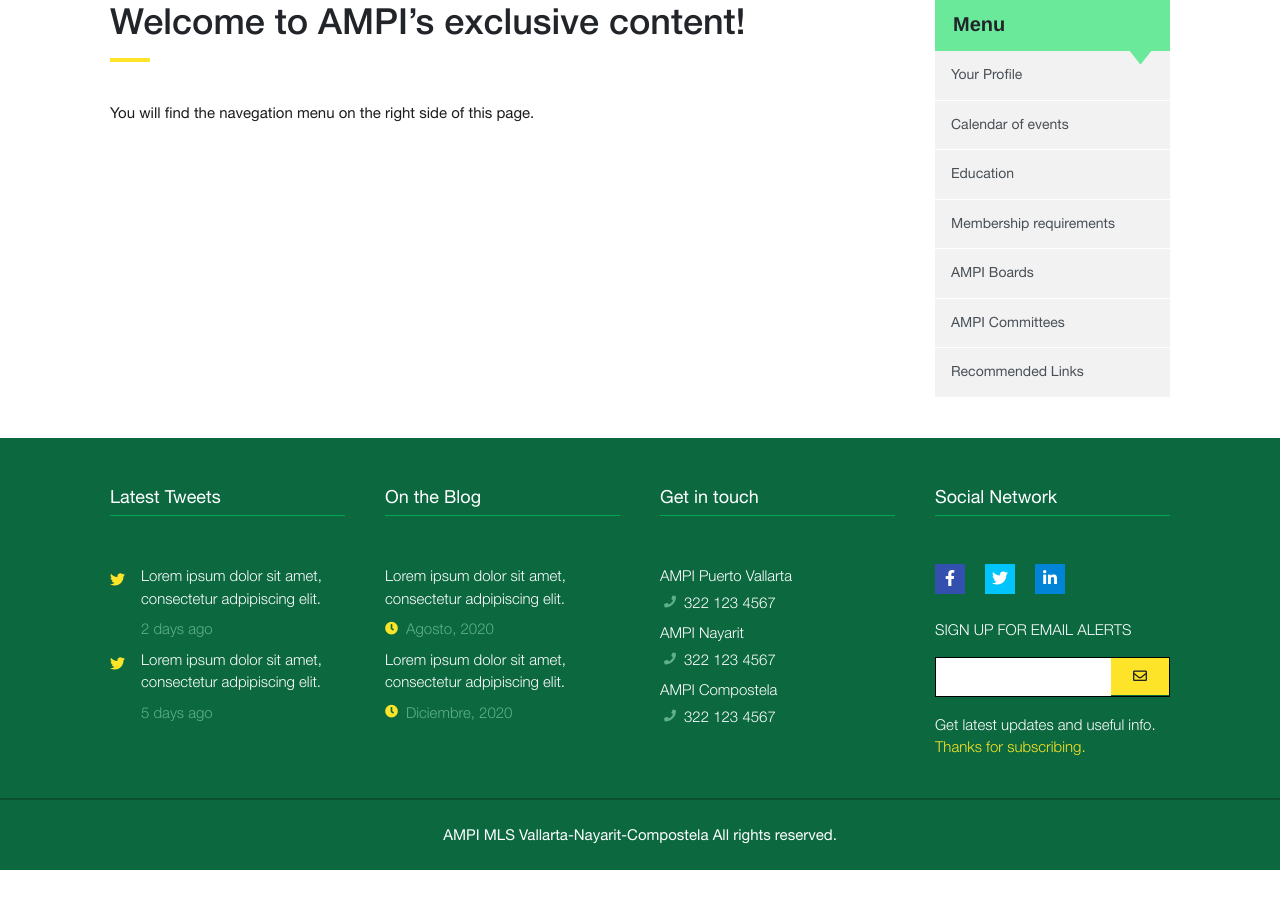
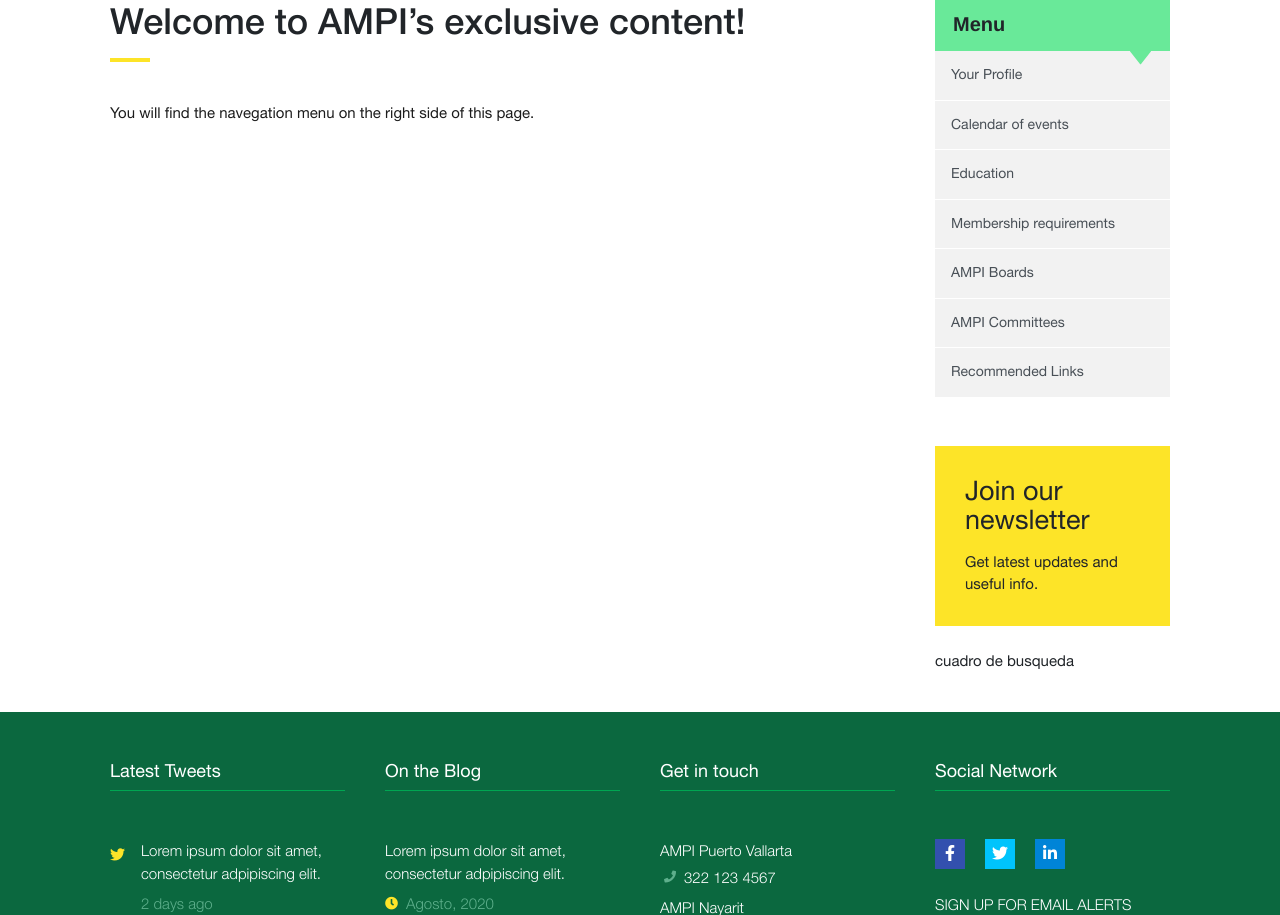
Before and after one commit to blakmetall/ampi, a PHP site: page /dist/members.html in a window 1280 px wide. Shown: the part 218-1133 px from the top of the page. Before the commit the page ends 1088 px from the top, so only its background shows below. Run offline with PHP 8.4, Linux system fonts and the light colour scheme; some libraries are stand-ins or nearby versions.

Commit message:
bloque de newsletter de sidebar 80%

```diff
--- a/dist/members.html
+++ b/dist/members.html
@@ -176,6 +176,10 @@
 
             <!-- main sidebar -->
             <div class="app-page-sidebar-container">
+
+                <div class="row no-gutters">
+                    <!-- sidebar menu -->
+                    <div class="col-12 col-sm-6 col-md-12">
                         <div class="app-sidebar-menu">
                             <div class="app-sidebar-menu-title">
                                 <span>Menu</span>
@@ -271,6 +275,19 @@
                                 </li>
                             </ul>
                         </div>
+                    </div>
+
+
+                    <!-- newsletter -->
+                    <div class="col-12 col-sm-6 col-md-12 pt-5 pt-sm-0 pt-md-5">
+                        <div class="mb-4 app-sidebar-newsletter-box">
+                            <div class="app-font-27 title">Join our newsletter</div>
+                            <div>Get latest updates and useful info.</div>
+                        </div>
+                        <div>cuadro de busqueda</div>
+                    </div>
+                </div>
+
             </div>
         </div>
     </div>
--- a/scss/app.scss
+++ b/scss/app.scss
@@ -326,6 +326,16 @@ body {
     }
 }
 
+.app-sidebar-newsletter-box {
+    .title {
+        line-height: 1.1em;
+        margin-bottom: 1rem;
+    }
+
+    background: #fde428;
+    padding: 30px;
+}
+
 @include media-breakpoint-up(sm) {}
 
 @include media-breakpoint-up(md) {
```
Also changed, not shown: dist/css/app.css. Lines whose indentation alone changed are shown as unchanged.
